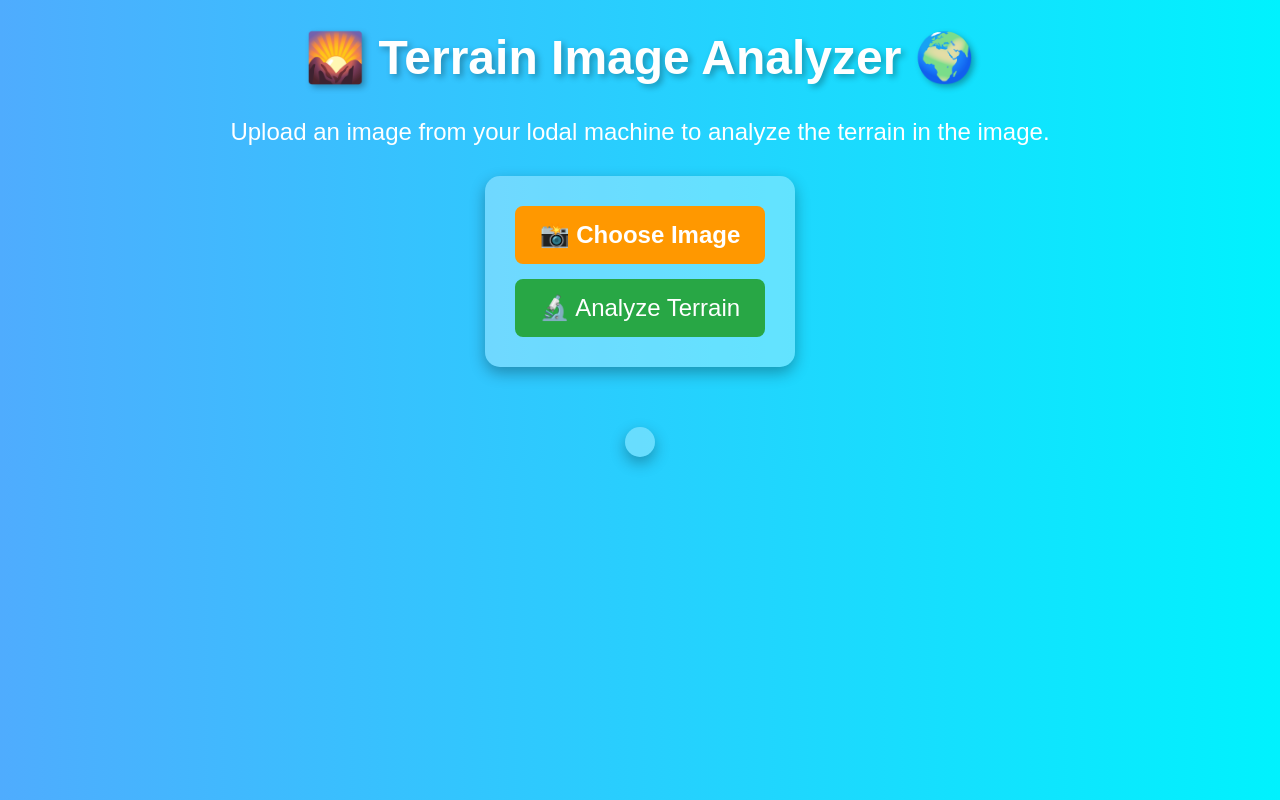
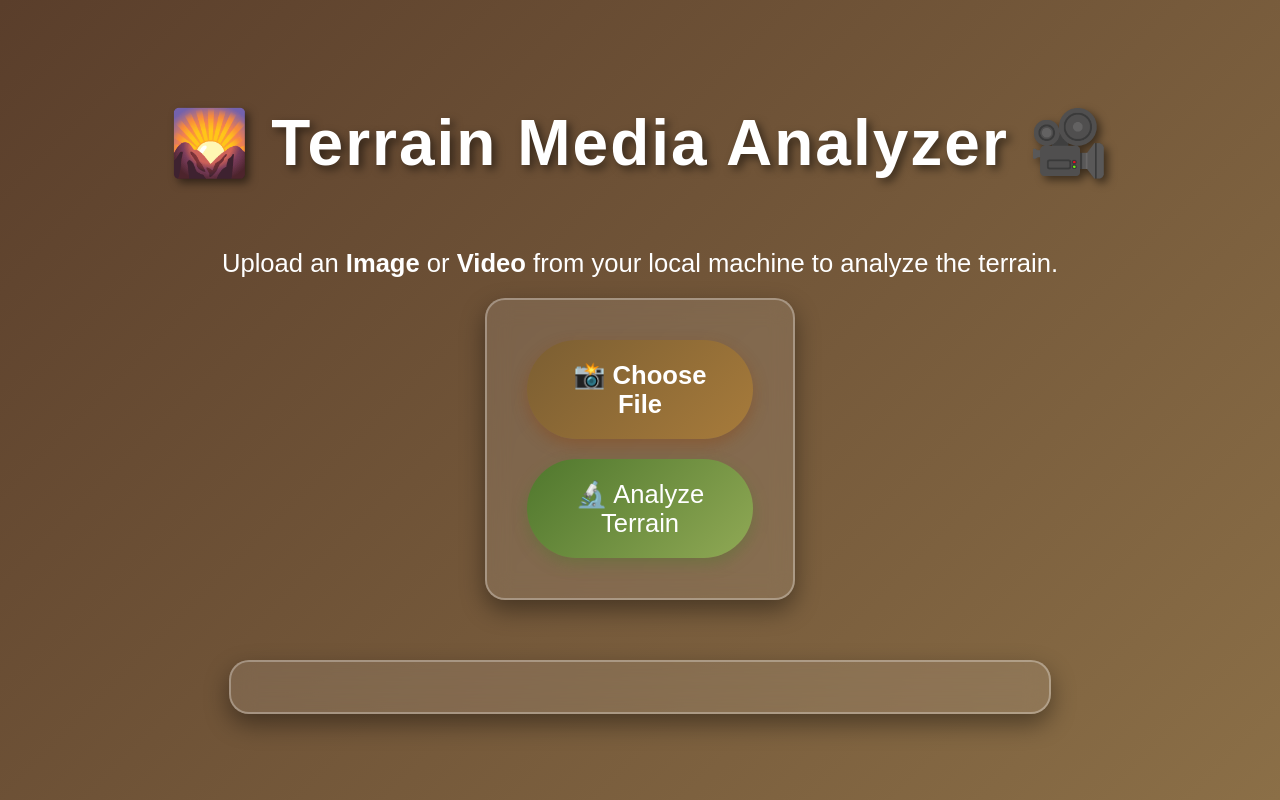
Before and after one commit to Niall1985/webdevproject, a Flask app: page / in a window 1280 px wide. Run offline with Flask 3, Linux system fonts and the light colour scheme.

Commit message:
modified the frontend, and also implemented video processing in the backend

```diff
--- a/app.py
+++ b/app.py
@@ -2,6 +2,7 @@ from flask import Flask, render_template, request, jsonify
 import tensorflow as tf
 import numpy as np
 import os
+import cv2  # OpenCV for video processing
 from tensorflow.keras.preprocessing import image
 from werkzeug.utils import secure_filename
 
@@ -19,7 +20,7 @@ TERRAIN_CLASSES = {
     5: "Water"
 }
 
-ALLOWED_EXTENSIONS = {"png", "jpg", "jpeg"}
+ALLOWED_EXTENSIONS = {"png", "jpg", "jpeg", "mp4", "avi", "mov"}
 
 def allowed_file(filename):
     return '.' in filename and filename.rsplit('.', 1)[1].lower() in ALLOWED_EXTENSIONS
@@ -27,6 +28,30 @@ def allowed_file(filename):
 @app.route('/')
 def home():
     return render_template('index.html')
+
+def extract_frames(video_path, frame_interval=30):
+    """
+    Extract frames from the video every `frame_interval` frames.
+    Returns a list of extracted frames.
+    """
+    cap = cv2.VideoCapture(video_path)
+    frames = []
+    frame_count = 0
+
+    while cap.isOpened():
+        ret, frame = cap.read()
+        if not ret:
+            break
+
+        if frame_count % frame_interval == 0:
+            frame = cv2.resize(frame, (255, 255))  # Resize to model input size
+            frame = frame.astype("float32") / 255.0  # Normalize pixel values
+            frames.append(frame)
+
+        frame_count += 1
+
+    cap.release()
+    return np.array(frames)
 
 @app.route('/predict', methods=['POST'])
 def predict():
@@ -43,19 +68,36 @@ def predict():
         file_path = os.path.join("static/uploads", filename)
         file.save(file_path)
 
-        # Process image
-        img = image.load_img(file_path, target_size=(255, 255))  # Ensure correct size
-        img_array = image.img_to_array(img) / 255.0  # Normalize
-        img_array = np.expand_dims(img_array, axis=0)  # Add batch dimension
+        file_extension = filename.rsplit('.', 1)[1].lower()
 
-        # Predict the image
-        predictions = model.predict(img_array)
-        predicted_class = np.argmax(predictions)
+        if file_extension in {"png", "jpg", "jpeg"}:
+            # Process image
+            img = image.load_img(file_path, target_size=(255, 255))
+            img_array = image.img_to_array(img) / 255.0
+            img_array = np.expand_dims(img_array, axis=0)
 
-        # Get terrain type
-        terrain_type = TERRAIN_CLASSES.get(predicted_class, "Unknown Terrain")
+            predictions = model.predict(img_array)
+            predicted_class = np.argmax(predictions)
+            terrain_type = TERRAIN_CLASSES.get(predicted_class, "Unknown Terrain")
 
-        return jsonify({"prediction": terrain_type, "file_path": file_path})
+            return jsonify({"prediction": terrain_type, "file_path": file_path})
+
+        elif file_extension in {"mp4", "avi", "mov"}:
+            # Process video frame by frame
+            frames = extract_frames(file_path)
+
+            if len(frames) == 0:
+                return jsonify({"error": "No frames extracted from video"}), 400
+
+            predictions = model.predict(frames)
+            predicted_classes = np.argmax(predictions, axis=1)
+
+            # Get the most frequent terrain type in the video
+            unique, counts = np.unique(predicted_classes, return_counts=True)
+            most_frequent_class = unique[np.argmax(counts)]
+            terrain_type = TERRAIN_CLASSES.get(most_frequent_class, "Unknown Terrain")
+
+            return jsonify({"prediction": terrain_type, "file_path": file_path})
 
     return jsonify({"error": "Invalid file type"}), 400
 
--- a/static/styles.css
+++ b/static/styles.css
@@ -1,48 +1,57 @@
-
 body {
-    font-family: 'Arial', sans-serif;
+    font-family: 'Poppins', sans-serif;
     text-align: center;
-    background: linear-gradient(to right, #4facfe, #00f2fe);
+    background: linear-gradient(135deg, #5a3e2b, #8b6f47);
     color: #fff;
     margin: 0;
     padding: 0;
+    min-height: 100vh;
+    display: flex;
+    flex-direction: column;
+    justify-content: center;
+    align-items: center;
 }
 
-
 h1 {
-    font-size: 3rem;
-    margin-top: 30px;
-    text-shadow: 3px 3px 6px rgba(0, 0, 0, 0.3);
+    font-size: 4rem;
+    margin-top: 20px;
+    text-shadow: 4px 4px 8px rgba(0, 0, 0, 0.5);
+    letter-spacing: 2px;
 }
 
 p {
-    font-size: 1.5rem;
-    margin-bottom: 30px;
+    font-size: 1.6rem;
+    margin-bottom: 20px;
 }
 
 .upload-container {
-    background: rgba(255, 255, 255, 0.3);
-    padding: 30px;
-    border-radius: 15px;
+    background: rgba(255, 255, 255, 0.1);
+    backdrop-filter: blur(12px);
+    padding: 40px;
+    border-radius: 20px;
     display: inline-block;
-    box-shadow: 0 6px 15px rgba(0, 0, 0, 0.3);
-    margin-bottom: 30px;
+    box-shadow: 0 10px 25px rgba(0, 0, 0, 0.4);
+    margin-bottom: 40px;
+    border: 2px solid rgba(255, 255, 255, 0.3);
+    width: 60%;
 }
 
 .upload-btn {
     display: block;
-    background: #ff9800;
+    background: linear-gradient(135deg, #7b5e32, #a77b3b);
     color: white;
-    padding: 15px 25px;
-    font-size: 1.5rem;
-    border-radius: 8px;
+    padding: 20px 40px;
+    font-size: 1.6rem;
+    border-radius: 50px;
     cursor: pointer;
     font-weight: bold;
-    transition: background 0.3s;
+    transition: all 0.3s ease;
+    box-shadow: 0 6px 15px rgba(139, 69, 19, 0.4);
 }
 
 .upload-btn:hover {
-    background: #ff5722;
+    transform: scale(1.07);
+    background: linear-gradient(135deg, #a77b3b, #7b5e32);
 }
 
 input[type="file"] {
@@ -50,35 +59,57 @@ input[type="file"] {
 }
 
 button {
-    background: #28a745;
+    background: linear-gradient(135deg, #4f772d, #90a955);
     color: white;
-    padding: 15px 25px;
-    font-size: 1.5rem;
+    padding: 20px 40px;
+    font-size: 1.6rem;
     border: none;
-    border-radius: 8px;
+    border-radius: 50px;
     cursor: pointer;
-    transition: background 0.3s;
-    margin-top: 15px;
+    transition: all 0.3s ease;
+    margin-top: 20px;
+    box-shadow: 0 6px 15px rgba(79, 119, 45, 0.4);
 }
 
 button:hover {
-    background: #218838;
+    transform: scale(1.07);
+    background: linear-gradient(135deg, #90a955, #4f772d);
 }
 
 #image-preview img {
-    margin-top: 30px;
-    width: 350px;
-    border-radius: 15px;
-    box-shadow: 0 6px 15px rgba(0, 0, 0, 0.4);
+    margin-top: 20px;
+    width: 400px;
+    border-radius: 20px;
+    box-shadow: 0 10px 25px rgba(0, 0, 0, 0.5);
+    transition: transform 0.3s ease;
+}
+
+#image-preview img:hover {
+    transform: scale(1.07);
 }
 
 #result {
     font-size: 1.8rem;
     font-weight: bold;
-    margin-top: 30px;
-    background: rgba(255, 255, 255, 0.3);
-    padding: 15px;
-    border-radius: 15px;
+    margin-top: 20px;
+    background: rgba(255, 255, 255, 0.1);
+    backdrop-filter: blur(12px);
+    padding: 25px;
+    border-radius: 20px;
     display: inline-block;
-    box-shadow: 0 6px 15px rgba(0, 0, 0, 0.3);
+    box-shadow: 0 10px 25px rgba(0, 0, 0, 0.4);
+    border: 2px solid rgba(255, 255, 255, 0.3);
+    animation: fadeIn 0.5s ease-in-out;
+    width: 60%;
 }
+
+@keyframes fadeIn {
+    from {
+        opacity: 0;
+        transform: translateY(-10px);
+    }
+    to {
+        opacity: 1;
+        transform: translateY(0);
+    }
+}
--- a/templates/index.html
+++ b/templates/index.html
@@ -3,24 +3,57 @@
 <head>
     <meta charset="UTF-8">
     <meta name="viewport" content="width=device-width, initial-scale=1.0">
-    <title>🌄 Terrain Image Analyzer 🌍</title>
+    <title>🌄 Terrain Media Analyzer 🎥</title>
     <link rel="stylesheet" href="static/styles.css"> <!-- Linking the CSS file -->
 </head>
 <body>
-    <h1>🌄 Terrain Image Analyzer 🌍</h1>
-    <p>Upload an image from your lodal machine to analyze the terrain in the image.</p>
+    <h1>🌄 Terrain Media Analyzer 🎥</h1>
+    <p>Upload an <b>Image</b> or <b>Video</b> from your local machine to analyze the terrain.</p>
+
     <form id="upload-form" enctype="multipart/form-data">
         <div class="upload-container">
-            <label for="file-upload" class="upload-btn">📸 Choose Image</label>
-            <input type="file" id="file-upload" name="file">
+            <label for="file-upload" class="upload-btn">📸 Choose File</label>
+            <input type="file" id="file-upload" name="file" accept="image/*,video/*">
             <button type="submit">🔬 Analyze Terrain</button>
         </div>
     </form>
 
-    <div id="image-preview"></div>
+    <div id="media-preview"></div>
+    <div id="upload-message"></div>
     <div id="result"></div>
 
     <script>
+        document.getElementById("file-upload").addEventListener("change", function () {
+            let fileInput = document.getElementById("file-upload");
+            let previewDiv = document.getElementById("media-preview");
+            let messageDiv = document.getElementById("upload-message");
+
+            if (fileInput.files.length > 0) {
+                let file = fileInput.files[0];
+                let fileType = file.type.split("/")[0];
+                let reader = new FileReader();
+
+                reader.onload = function (e) {
+                    if (fileType === "image") {
+                        previewDiv.innerHTML = `<img src="${e.target.result}" width="200" alt="Uploaded Image">`;
+                    } else if (fileType === "video") {
+                        previewDiv.innerHTML = `
+                            <video width="300" controls>
+                                <source src="${e.target.result}" type="${file.type}">
+                                Your browser does not support the video tag.
+                            </video>
+                        `;
+                    }
+                    messageDiv.innerHTML = "";
+                };
+
+                reader.readAsDataURL(file);
+            } else {
+                previewDiv.innerHTML = "";
+                messageDiv.innerHTML = "<p style='color: green;'>✅ File uploaded successfully!</p>";
+            }
+        });
+
         document.getElementById("upload-form").addEventListener("submit", function (event) {
             event.preventDefault();
 
@@ -28,7 +61,7 @@
             let fileInput = document.getElementById("file-upload");
 
             if (fileInput.files.length === 0) {
-                alert("Please select an image first.");
+                alert("Please select a file first.");
                 return;
             }
 
@@ -43,7 +76,6 @@
                 if (data.error) {
                     alert(data.error);
                 } else {
-                    document.getElementById("image-preview").innerHTML = `<img src="${data.file_path}" width="200">`;
                     document.getElementById("result").innerHTML = `<p>Predicted Terrain: ${data.prediction}</p>`;
                 }
             })
```
Also changed, not shown: static/uploads/Grassy_Terrain_10.jpg (added), static/uploads/Grassy_Terrain_3.jpg (added), static/uploads/Grassy_Terrain_7.jpg (added), static/uploads/Grassy_Terrain_9.jpg (added), static/uploads/image.png (deleted).
